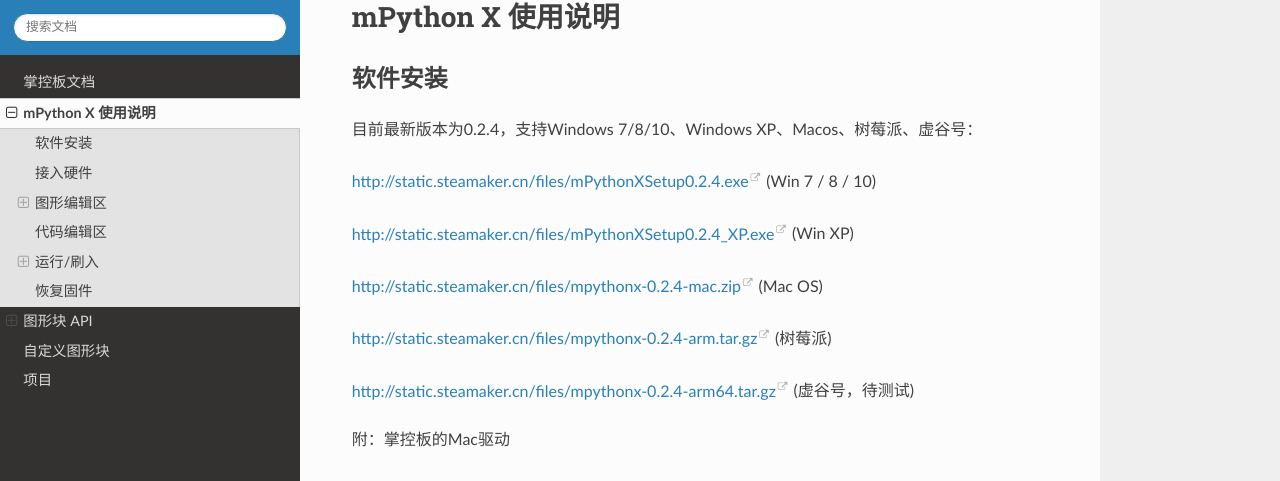
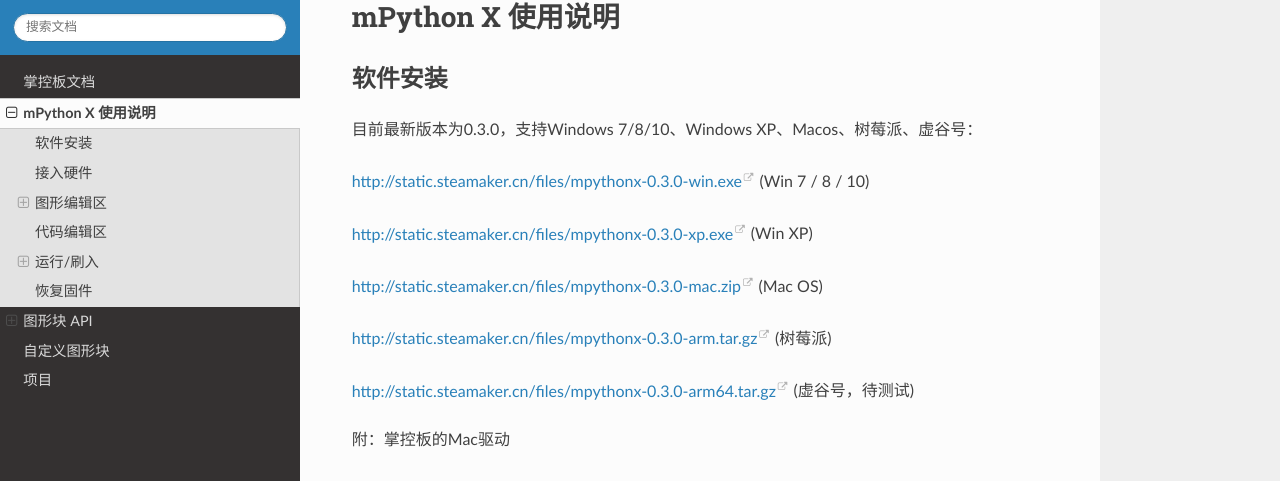
Before and after one commit to labplus-cn/mPythonX-docs, a Sphinx documentation site: the page built from source/mPythonX.rst, in a window 1280 px wide and 900 px high. Shown: the part 109-590 px from the top of the window. Built offline with Sphinx 7.4.7 and the Read the Docs theme 2.0.0, drawn with Linux system fonts in a browser that asks for light colours.

Commit message:
Update mPythonX.rst

```diff
--- a/source/mPythonX.rst
+++ b/source/mPythonX.rst
@@ -4,21 +4,21 @@
 软件安装
 -----------
 
-目前最新版本为0.2.4，支持Windows 7/8/10、Windows XP、Macos、树莓派、虚谷号：
+目前最新版本为0.3.0，支持Windows 7/8/10、Windows XP、Macos、树莓派、虚谷号：
 
-http://static.steamaker.cn/files/mPythonXSetup0.2.4.exe
+http://static.steamaker.cn/files/mpythonx-0.3.0-win.exe
 (Win 7 / 8 / 10)
 
-http://static.steamaker.cn/files/mPythonXSetup0.2.4_XP.exe
+http://static.steamaker.cn/files/mpythonx-0.3.0-xp.exe
 (Win XP)
 
-http://static.steamaker.cn/files/mpythonx-0.2.4-mac.zip
+http://static.steamaker.cn/files/mpythonx-0.3.0-mac.zip
 (Mac OS)
 
-http://static.steamaker.cn/files/mpythonx-0.2.4-arm.tar.gz
+http://static.steamaker.cn/files/mpythonx-0.3.0-arm.tar.gz
 (树莓派)
 
-http://static.steamaker.cn/files/mpythonx-0.2.4-arm64.tar.gz
+http://static.steamaker.cn/files/mpythonx-0.3.0-arm64.tar.gz
 (虚谷号，待测试)
 
 附：掌控板的Mac驱动
```
